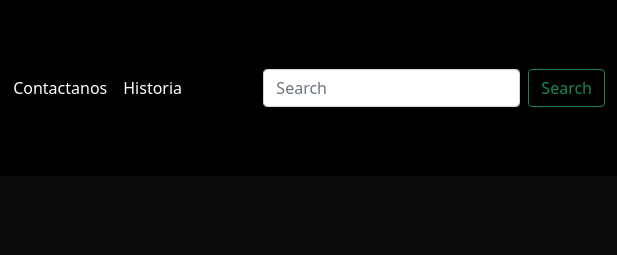
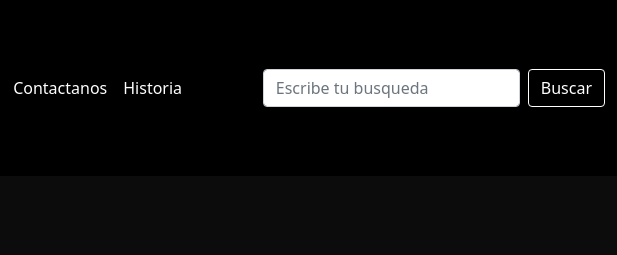
Before and after one commit to jonathanm92/PF-Martinez, a plain HTML site: page index.html in a window 1280 px wide. Shown: the top 255 px of the page, 663-1280 px from the left. Drawn offline with nearby package versions, Linux system fonts and the light colour scheme.

Commit message:
cambiando color al boton de busqueda

```diff
--- a/index.html
+++ b/index.html
@@ -43,8 +43,8 @@
                         </li>
                     </ul>
                     <form class="d-flex">
-                        <input class="form-control me-2" type="search" placeholder="Search" aria-label="Search">
-                        <button class="btn btn-outline-success" type="submit">Search</button>
+                        <input class="form-control me-2" type="search" placeholder="Escribe tu busqueda" aria-label="Search">
+                        <button class="btn btn-outline-success text-white border-white" type="submit">Buscar</button>
                     </form>
                 </div>
             </div>
```
Also changed, not shown: sections/contactos.html (+2 -2 lines), sections/historia.html (+2 -2 lines), sections/preguntas.html (+2 -2 lines), sections/productos.html (+2 -2 lines).
